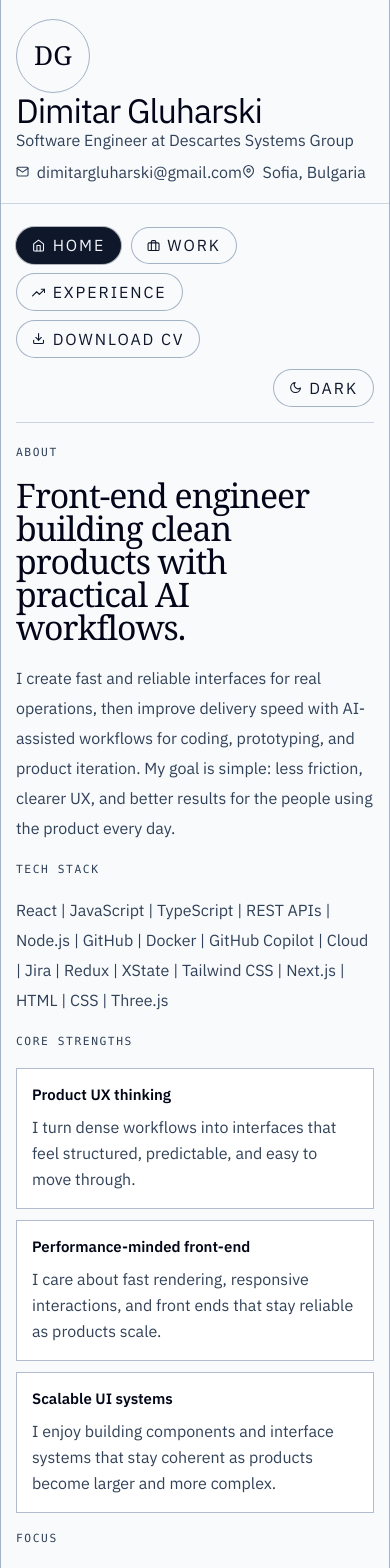
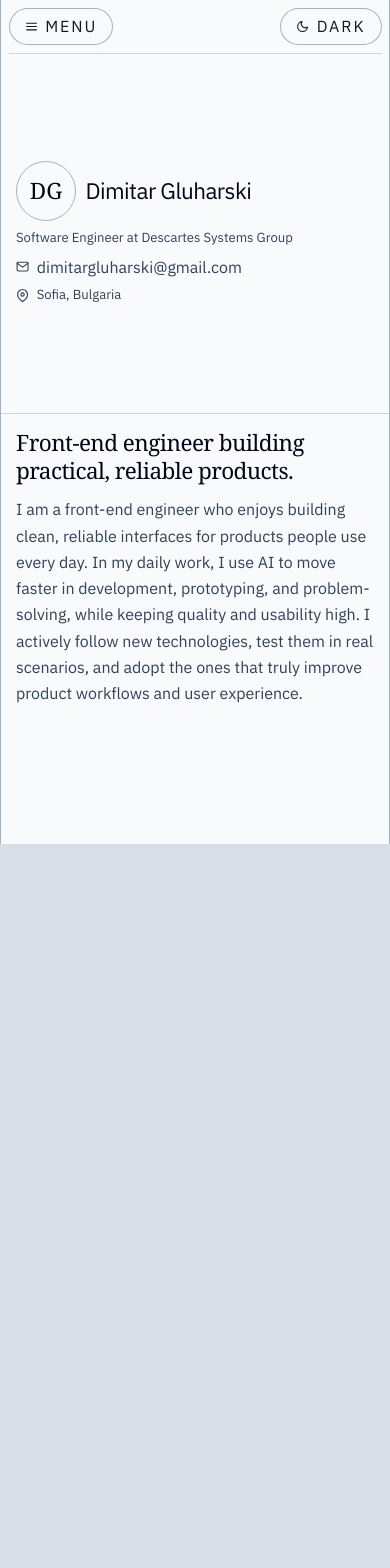
Before and after one commit to dimitargluharski/portfolio, a React (Vite) app: page / in a window 390 px wide. Shown: the top 1568 px of the page. After the commit the page ends 844 px from the top, so only its background shows below. Built offline with nearby package versions, Linux system fonts and the light colour scheme.

Commit message:
bulk update

```diff
--- a/package.json
+++ b/package.json
@@ -10,6 +10,7 @@
     "preview": "vite preview"
   },
   "dependencies": {
+    "framer-motion": "^12.38.0",
     "react": "^19.2.4",
     "react-dom": "^19.2.4",
     "react-icons": "^5.6.0",
--- a/src/App.tsx
+++ b/src/App.tsx
@@ -14,12 +14,18 @@ function AppLayout() {
 
   return (
     <div
-      className={`grid min-h-screen grid-cols-1 border-x lg:grid-cols-[280px_minmax(0,1fr)] ${shellThemeClass}`}
+      className={`grid min-h-screen grid-cols-1 border-x lg:grid-cols-[320px_minmax(0,1fr)] ${shellThemeClass}`}
     >
+      <div className="px-2 pt-2 sm:px-3 sm:pt-2 lg:hidden">
+        <TopBar isDark={isDark} onThemeToggle={cycleTheme} />
+      </div>
+
       <Sidebar />
 
-      <main className="px-4 pb-10 pt-6 sm:px-6 lg:px-10 lg:pb-14 lg:pt-9" id="top">
-        <TopBar isDark={isDark} onThemeToggle={cycleTheme} />
+      <main className="px-4 pb-10 pt-4 sm:px-6 sm:pt-5 lg:px-10 lg:pb-14 lg:pt-9" id="top">
+        <div className="hidden lg:block">
+          <TopBar isDark={isDark} onThemeToggle={cycleTheme} />
+        </div>
         <Outlet />
       </main>
     </div>
--- a/src/components/Sidebar.tsx
+++ b/src/components/Sidebar.tsx
@@ -2,27 +2,29 @@ import { FiMail, FiMapPin } from 'react-icons/fi'
 
 export function Sidebar() {
   return (
-    <aside className="border-b border-slate-300 px-4 py-5 dark:border-slate-800 sm:px-6 lg:border-b-0 lg:border-r lg:px-7 lg:py-9">
+    <aside className="border-b border-slate-300 px-4 py-2 dark:border-slate-800 sm:px-6 sm:py-3 md:py-4 lg:border-b-0 lg:border-r lg:px-7 lg:py-9">
       <div className="grid content-start gap-5">
-        <div>
+        <div className="grid gap-2 sm:gap-2.5">
+          <div className="flex min-w-0 items-center gap-2.5 sm:gap-3">
             <p
-            className="mb-5 grid h-[74px] w-[74px] place-items-center rounded-full border border-slate-400/80 font-serif text-[1.75rem] text-slate-950 dark:border-slate-700 dark:text-slate-100"
+              className="grid h-16 w-16 shrink-0 place-items-center rounded-full border border-slate-400/80 font-serif text-2xl text-slate-950 dark:border-slate-700 dark:text-slate-100 sm:h-18.5 sm:w-18.5 sm:text-3xl"
               aria-hidden="true"
             >
               DG
             </p>
-          <h1 className="text-4xl leading-[1.05] tracking-[-0.03em] text-slate-950 dark:text-slate-100 lg:text-5xl">
+            <h1 className="min-w-0 break-normal text-2xl leading-tight tracking-tight text-slate-950 dark:text-slate-100 sm:text-3xl lg:text-3xl xl:text-4xl">
               Dimitar Gluharski
             </h1>
-          <p className="mt-3 text-slate-700 dark:text-slate-400">Software Engineer at Descartes Systems Group</p>
+          </div>
+          <p className="text-sm text-slate-700 dark:text-slate-400 sm:text-base">Software Engineer at Descartes Systems Group</p>
           <a
-            className="mt-2 inline-flex items-center gap-2 text-slate-700 no-underline dark:text-slate-400"
+            className="inline-flex min-w-0 items-center gap-2 break-words text-sm text-slate-700 no-underline dark:text-slate-400 sm:text-base"
             href="mailto:dimitargluharski@gmail.com"
           >
             <FiMail aria-hidden="true" className="text-sm" />
             dimitargluharski@gmail.com
           </a>
-          <p className="mt-2 inline-flex items-center gap-2 text-slate-700 dark:text-slate-400">
+          <p className="inline-flex items-center gap-2 text-sm text-slate-700 dark:text-slate-400 sm:text-base">
             <FiMapPin aria-hidden="true" className="text-sm" />
             Sofia, Bulgaria
           </p>
--- a/src/components/TopBar.tsx
+++ b/src/components/TopBar.tsx
@@ -1,4 +1,6 @@
-import { FiBriefcase, FiDownload, FiHome, FiTrendingUp } from 'react-icons/fi'
+import { useState } from 'react'
+import { AnimatePresence, motion } from 'framer-motion'
+import { FiBriefcase, FiDownload, FiHome, FiMenu, FiTrendingUp, FiX } from 'react-icons/fi'
 import { NavLink } from 'react-router-dom'
 import { ThemeToggle } from './ThemeToggle'
 
@@ -14,16 +16,105 @@ const navItemActive =
   '!border-slate-900 !bg-slate-900 !text-slate-100 ring-1 ring-slate-900/30 dark:!border-slate-200 dark:!bg-slate-100 dark:!text-slate-900 dark:ring-slate-100/30'
 
 export function TopBar({ isDark, onThemeToggle }: TopBarProps) {
+  const [isMenuOpen, setIsMenuOpen] = useState(false)
+
   return (
-    <header className="mb-6 border-b border-slate-300 pb-4 dark:border-slate-800">
-      <div className="flex flex-wrap items-start justify-between gap-3 lg:items-center">
-        <nav className="flex flex-wrap gap-2.5" aria-label="Main navigation">
+    <header className="relative mb-0 border-b border-slate-300 pb-2 dark:border-slate-800 lg:mb-6 lg:pb-4">
+      <div className="flex items-center justify-between gap-3 lg:hidden">
+        <button
+          type="button"
+          className={`${navItemBase} cursor-pointer`}
+          aria-expanded={isMenuOpen}
+          aria-controls="mobile-main-nav"
+          onClick={() => setIsMenuOpen((prev) => !prev)}
+        >
+          {isMenuOpen ? <FiX aria-hidden="true" className="text-sm" /> : <FiMenu aria-hidden="true" className="text-sm" />}
+          Menu
+        </button>
+        <ThemeToggle isDark={isDark} onToggle={onThemeToggle} />
+      </div>
+
+      <AnimatePresence>
+        {isMenuOpen ? (
+          <motion.button
+            type="button"
+            aria-label="Close menu overlay"
+            className="fixed inset-0 z-30 bg-slate-900/20 backdrop-blur-[1px] lg:hidden"
+            onClick={() => setIsMenuOpen(false)}
+            initial={{ opacity: 0 }}
+            animate={{ opacity: 1 }}
+            exit={{ opacity: 0 }}
+            transition={{ duration: 0.16, ease: 'easeOut' }}
+          />
+        ) : null}
+      </AnimatePresence>
+
+      <AnimatePresence>
+        {isMenuOpen ? (
+          <motion.div
+            id="mobile-main-nav"
+            className="absolute left-0 right-0 top-full z-40 mt-2 grid gap-3 rounded-xl border border-slate-300 bg-slate-50/95 p-3 shadow-lg backdrop-blur-sm dark:border-slate-800 dark:bg-slate-900/95 lg:hidden"
+            initial={{ opacity: 0, y: -10, scale: 0.98 }}
+            animate={{ opacity: 1, y: 0, scale: 1 }}
+            exit={{ opacity: 0, y: -8, scale: 0.98 }}
+            transition={{ type: 'spring', stiffness: 420, damping: 34, mass: 0.65 }}
+          >
+            <nav className="flex flex-col gap-2.5" aria-label="Main navigation">
+              <NavLink
+                to="/"
+                end
+                className={({ isActive }) =>
+                  `${navItemBase} w-full justify-start ${isActive ? navItemActive : ''}`.trim()
+                }
+                onClick={() => setIsMenuOpen(false)}
+              >
+                <FiHome aria-hidden="true" className="text-sm" />
+                Home
+              </NavLink>
+              <NavLink
+                to="/work"
+                className={({ isActive }) =>
+                  `${navItemBase} w-full justify-start ${isActive ? navItemActive : ''}`.trim()
+                }
+                onClick={() => setIsMenuOpen(false)}
+              >
+                <FiBriefcase aria-hidden="true" className="text-sm" />
+                Work
+              </NavLink>
+              <NavLink
+                to="/experience"
+                className={({ isActive }) =>
+                  `${navItemBase} w-full justify-start ${isActive ? navItemActive : ''}`.trim()
+                }
+                onClick={() => setIsMenuOpen(false)}
+              >
+                <FiTrendingUp aria-hidden="true" className="text-sm" />
+                Experience
+              </NavLink>
+              <a
+                href="/CV Dimitar Gluharski.pdf"
+                target="_blank"
+                rel="noreferrer"
+                className={`${navItemBase} w-full justify-start`}
+                onClick={() => setIsMenuOpen(false)}
+              >
+                <FiDownload aria-hidden="true" className="text-sm" />
+                Download CV
+              </a>
+            </nav>
+          </motion.div>
+        ) : null}
+      </AnimatePresence>
+
+      <div className="hidden lg:flex lg:items-start lg:justify-between xl:items-center">
+        <nav className="flex flex-col gap-2.5 lg:flex-row lg:flex-wrap" aria-label="Main navigation">
           <NavLink
             to="/"
             end
             className={({ isActive }) =>
-              `${navItemBase} ${isActive ? navItemActive : ''}`.trim()
+              `${navItemBase} lg:w-auto lg:justify-center ${isActive ? navItemActive : ''}`.trim()
             }
+            onClick={() => setIsMenuOpen(false)}
           >
             <FiHome aria-hidden="true" className="text-sm" />
             Home
@@ -31,8 +122,9 @@ export function TopBar({ isDark, onThemeToggle }: TopBarProps) {
           <NavLink
             to="/work"
             className={({ isActive }) =>
-              `${navItemBase} ${isActive ? navItemActive : ''}`.trim()
+              `${navItemBase} lg:w-auto lg:justify-center ${isActive ? navItemActive : ''}`.trim()
             }
+            onClick={() => setIsMenuOpen(false)}
           >
             <FiBriefcase aria-hidden="true" className="text-sm" />
             Work
@@ -40,8 +132,9 @@ export function TopBar({ isDark, onThemeToggle }: TopBarProps) {
           <NavLink
             to="/experience"
             className={({ isActive }) =>
-              `${navItemBase} ${isActive ? navItemActive : ''}`.trim()
+              `${navItemBase} lg:w-auto lg:justify-center ${isActive ? navItemActive : ''}`.trim()
             }
+            onClick={() => setIsMenuOpen(false)}
           >
             <FiTrendingUp aria-hidden="true" className="text-sm" />
             Experience
@@ -50,14 +143,17 @@ export function TopBar({ isDark, onThemeToggle }: TopBarProps) {
             href="/CV Dimitar Gluharski.pdf"
             target="_blank"
             rel="noreferrer"
-            className={navItemBase}
+            className={`${navItemBase} lg:w-auto lg:justify-center`}
+            onClick={() => setIsMenuOpen(false)}
           >
             <FiDownload aria-hidden="true" className="text-sm" />
             Download CV
           </a>
         </nav>
 
-        <ThemeToggle isDark={isDark} onToggle={onThemeToggle} />
+        <div>
+          <ThemeToggle isDark={isDark} onToggle={onThemeToggle} />
+        </div>
       </div>
     </header>
   )
--- a/src/pages/ExperiencePage.tsx
+++ b/src/pages/ExperiencePage.tsx
@@ -1,8 +1,5 @@
 import { useState } from 'react'
 import { currentExperience, experienceProjects } from '../data/portfolio'
-
-const sectionLabel =
-  'font-mono text-xs uppercase tracking-[0.14em] text-slate-700 dark:text-slate-400'
 
 const tabBase =
   'inline-flex min-h-9 cursor-pointer items-center justify-center rounded-full border border-slate-400/80 bg-slate-50 px-3.5 font-mono text-[11px] uppercase tracking-[0.12em] text-slate-950 transition-colors hover:border-slate-500 hover:bg-white focus-visible:border-slate-500 focus-visible:bg-white dark:border-slate-700 dark:bg-transparent dark:text-slate-100 dark:hover:border-slate-600 dark:hover:bg-slate-800/70 dark:focus-visible:border-slate-600 dark:focus-visible:bg-slate-800/70'
@@ -18,8 +15,8 @@ export function ExperiencePage() {
     experienceProjects[0]
 
   return (
-    <section className="grid max-w-[860px] gap-5">
-      <h2 className="max-w-[18ch] font-serif text-4xl leading-[0.98] tracking-[-0.03em] text-slate-950 dark:text-slate-100 sm:text-5xl">
+    <section className="grid w-full gap-5 lg:max-w-215">
+      <h2 className="w-full max-w-80 font-serif text-3xl leading-tight tracking-tight text-slate-950 dark:text-slate-100 sm:max-w-96 sm:text-4xl">
         {currentExperience.role}
       </h2>
 
@@ -57,7 +54,6 @@ export function ExperiencePage() {
 
       {experienceView === 'overview' ? (
         <article className="grid gap-3" role="tabpanel">
-          <h3 className="text-xl font-semibold text-slate-950 dark:text-slate-100">Role overview</h3>
           <div className="grid gap-3.5">
             {currentExperience.summary.map((paragraph) => (
               <p key={paragraph} className="leading-8 text-slate-700 dark:text-slate-300">
@@ -66,7 +62,6 @@ export function ExperiencePage() {
             ))}
           </div>
 
-          <p className={sectionLabel}>Responsibilities</p>
           <ul className="grid list-disc gap-2 pl-5 text-slate-700 dark:text-slate-300">
             {currentExperience.responsibilities.map((item) => (
               <li key={item}>{item}</li>
@@ -90,7 +85,6 @@ export function ExperiencePage() {
             ))}
           </div>
 
-          <h3 className="text-xl font-semibold text-slate-950 dark:text-slate-100">{activeProject.title}</h3>
           <div className="grid gap-3.5">
             {activeProject.summary.map((paragraph) => (
               <p key={paragraph} className="leading-8 text-slate-700 dark:text-slate-300">
@@ -99,7 +93,9 @@ export function ExperiencePage() {
             ))}
           </div>
 
-          <p className={sectionLabel}>Key contributions</p>
+          <p className="font-mono text-xs font-extrabold uppercase tracking-[0.14em] text-slate-900 dark:text-slate-100">
+            Key contributions
+          </p>
           <ul className="grid list-disc gap-2 pl-5 text-slate-700 dark:text-slate-300">
             {activeProject.highlights.map((item) => (
               <li key={item}>{item}</li>
--- a/src/pages/HomePage.tsx
+++ b/src/pages/HomePage.tsx
@@ -1,51 +1,13 @@
-import { focusAreas, skills, stack } from '../data/portfolio'
-
-const sectionLabel =
-  'font-mono text-xs uppercase tracking-[0.14em] text-slate-700 dark:text-slate-400'
-
 export function HomePage() {
   return (
-    <section className="grid max-w-215 gap-5">
-      <p className={sectionLabel}>About</p>
-      <h2 className="max-w-[18ch] font-serif text-4xl leading-[0.98] tracking-[-0.03em] text-slate-950 dark:text-slate-100 sm:text-5xl">
-        Front-end engineer building clean products with practical AI workflows.
+    <section className="grid max-w-215 gap-3 sm:gap-4">
+      <h2 className="w-full font-serif text-2xl leading-tight tracking-tight text-slate-950 dark:text-slate-100 sm:text-3xl md:text-4xl">
+        Front-end engineer building practical, reliable products.
       </h2>
-      <p className="max-w-[62ch] leading-8 text-slate-700 dark:text-slate-300">
-        I create fast and reliable interfaces for real operations, then improve
-        delivery speed with AI-assisted workflows for coding, prototyping, and
-        product iteration. My goal is simple: less friction, clearer UX, and
-        better results for the people using the product every day.
+
+      <p className="w-full leading-7 text-slate-700 dark:text-slate-300 sm:leading-8">
+        I am a front-end engineer who enjoys building clean, reliable interfaces for products people use every day. In my daily work, I use AI to move faster in development, prototyping, and problem-solving, while keeping quality and usability high. I actively follow new technologies, test them in real scenarios, and adopt the ones that truly improve product workflows and user experience.
       </p>
-
-      <p className={sectionLabel}>Tech stack</p>
-      <p className="max-w-[68ch] leading-8 text-slate-700 dark:text-slate-300">
-        {stack.map((item, index) => (
-          <span key={item}>
-            {index > 0 ? ' | ' : ''}
-            {item}
-          </span>
-        ))}
-      </p>
-
-      <p className={sectionLabel}>Core strengths</p>
-      <div className="grid grid-cols-1 gap-3 md:grid-cols-2">
-        {skills.map((skill) => (
-          <article
-            className="grid gap-2 border border-slate-400/70 bg-white p-4 dark:border-slate-700 dark:bg-slate-900/50"
-            key={skill.title}
-          >
-            <h3 className="text-base font-semibold text-slate-950 dark:text-slate-100">{skill.title}</h3>
-            <p className="leading-7 text-slate-700 dark:text-slate-300">{skill.description}</p>
-          </article>
-        ))}
-      </div>
-
-      <p className={sectionLabel}>Focus</p>
-      <ul className="grid list-none gap-2 pl-0 text-slate-700 dark:text-slate-300">
-        {focusAreas.map((item) => (
-          <li key={item}>{item}</li>
-        ))}
-      </ul>
     </section>
   )
 }
--- a/src/pages/WorkPage.tsx
+++ b/src/pages/WorkPage.tsx
@@ -3,8 +3,8 @@ import { getTechColor, getTechIcon } from '../utils/techIcons'
 
 export function WorkPage() {
   return (
-    <section className="grid max-w-[860px] gap-5">
-      <p className="max-w-[62ch] leading-8 text-slate-700 dark:text-slate-300">
+    <section className="grid w-full gap-5 lg:max-w-215">
+      <p className="w-full leading-8 text-slate-700 dark:text-slate-300 sm:max-w-124">
         Technologies I actively use across day-to-day development, architecture,
         and product delivery.
       </p>
```
Also changed, not shown: src/data/portfolio.ts (+17 -13 lines), src/utils/techIcons.tsx (+18 -0 lines), 1 other file (tests, documents, lock files or other folders). Lines whose indentation alone changed are shown as unchanged.
